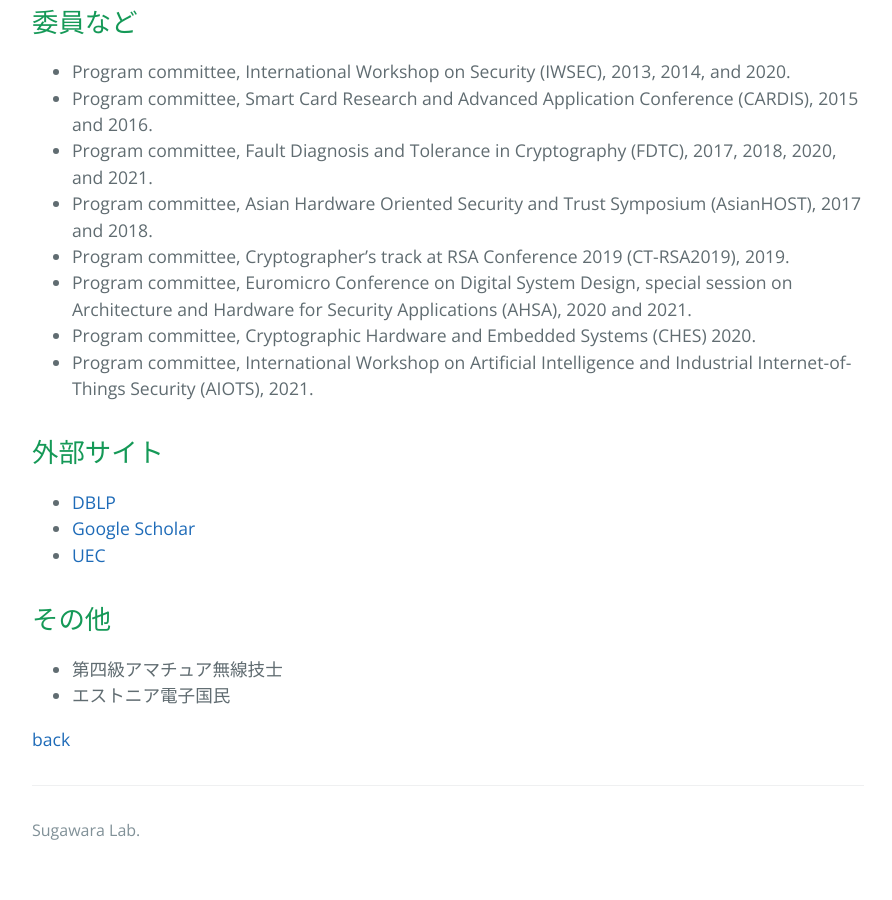
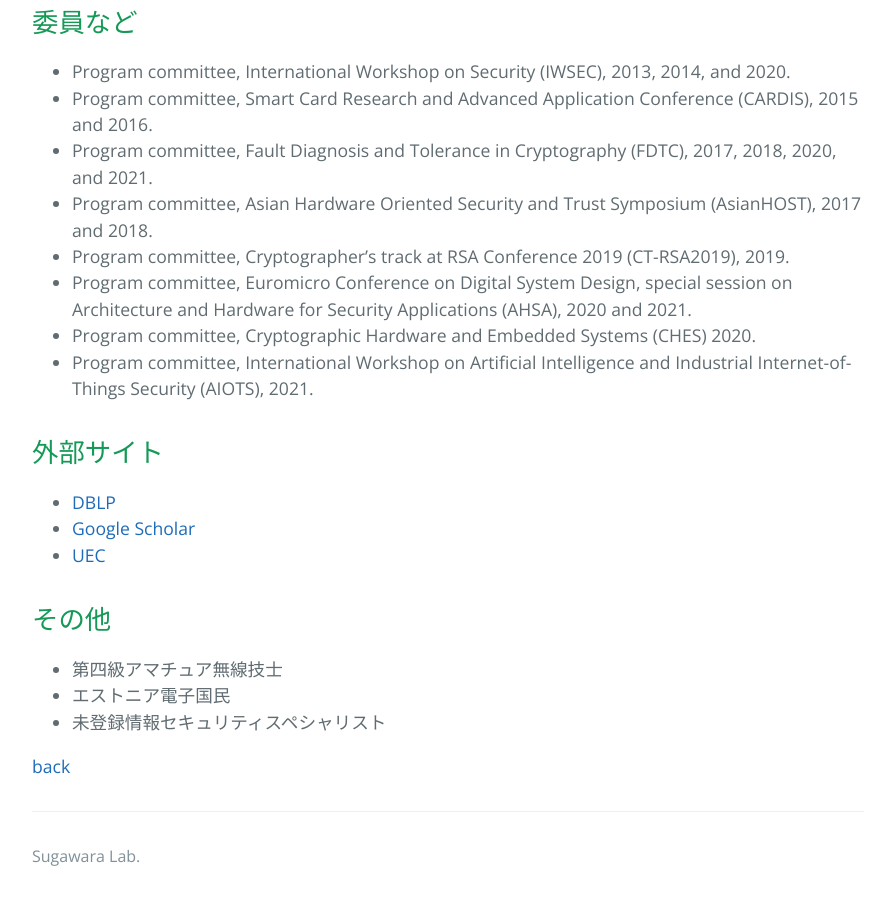
Before and after one commit to sugawara-bbbb/weblab, a Jekyll site: the page built from _member/sugawara.md, in a window 1280 px wide and 900 px high, scrolled down 2840 px. Shown: the whole window, without its empty margins (192-1084 px from the left). Built offline with Jekyll 4.4.1, drawn with Linux system fonts in a browser that asks for light colours; before the commit the page ends 3714 px from its top, so only the background shows below that.

Commit message:
Updated the profile

```diff
--- a/_member/sugawara.md
+++ b/_member/sugawara.md
@@ -89,3 +89,4 @@ email: sugawara
 
 - 第四級アマチュア無線技士
 - エストニア電子国民
+- 未登録情報セキュリティスペシャリスト
```
